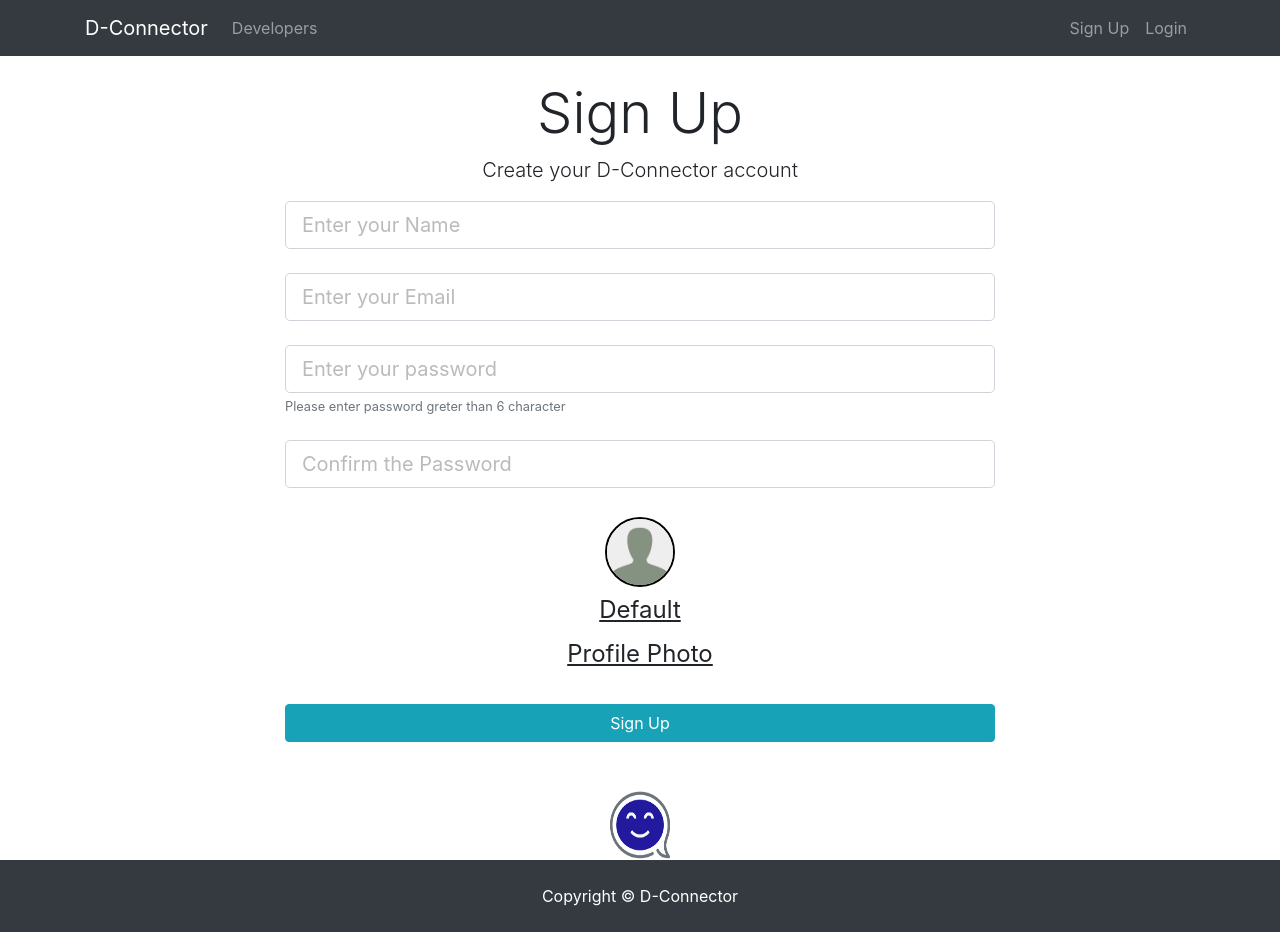
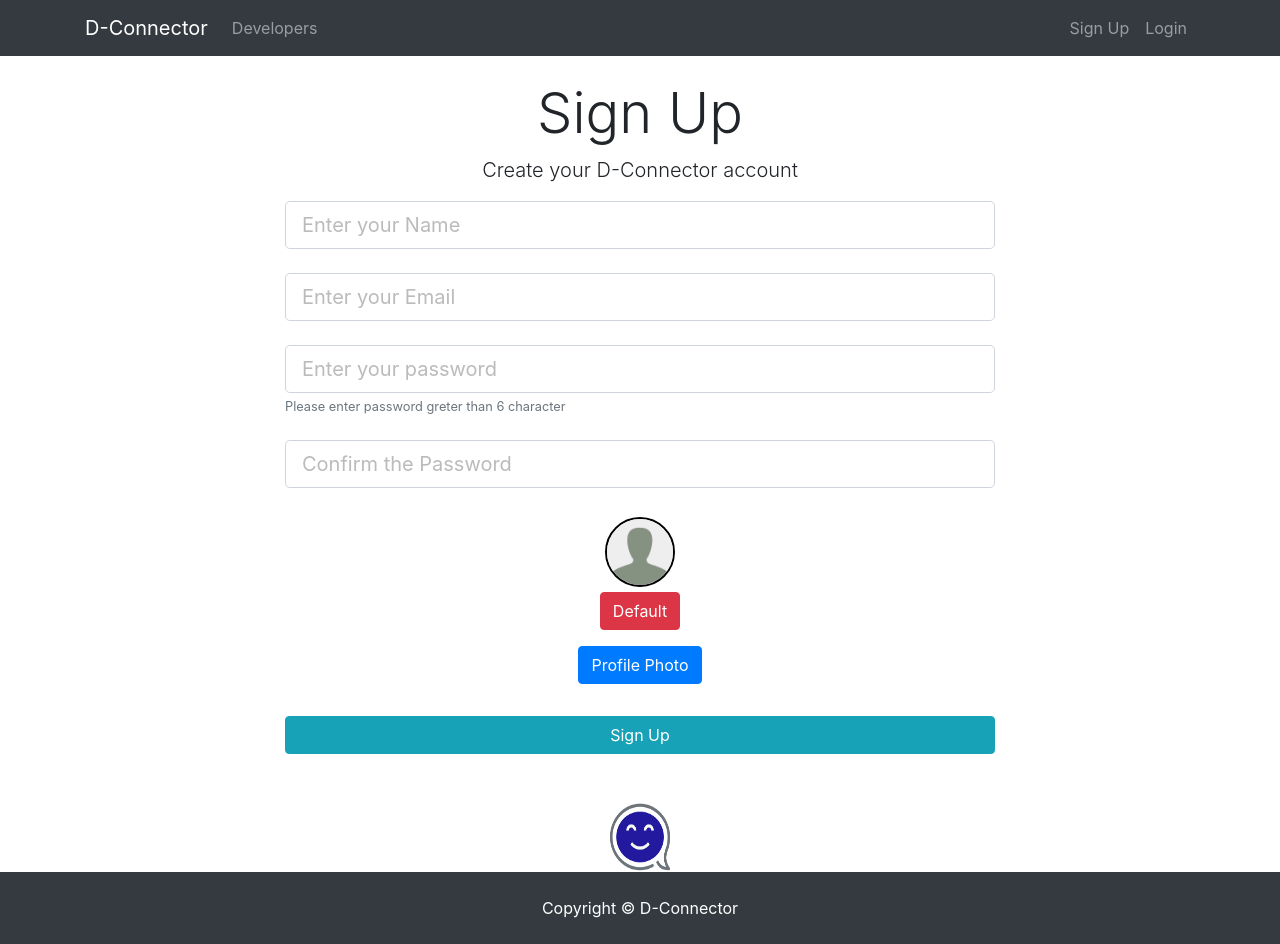
Before and after one commit to Dhruv278/D-Con, a React (Create React App) app in the folder my-app/: page /signup in a window 1280 px wide. Built offline with nearby package versions, Linux system fonts and the light colour scheme.

Commit message:
initial commit

```diff
--- a/my-app/src/components/auth/signup.js
+++ b/my-app/src/components/auth/signup.js
@@ -121,9 +121,9 @@ class Signup extends Component {
                                     />
                                 <div className="form-group profileimg">
                                     <img className="dpimg" src={this.state.src} alt="Profile"></img>
-                                    <label className="profile-lable" onClick={this.setDefault}> Default
+                                    <label className="btn btn-danger" onClick={this.setDefault}> Default
                                     </label>
-                                    <label className="profile-lable">Profile Photo
+                                    <label className="btn btn-primary m-2">Profile Photo
                                     <input type="file" id="inputImage" className="form-control form-control-lg" onChange={this.setFile} placeholder="Display photo" name="file" accept="image/*" />
                                     </label>
                                 </div>
--- a/my-app/src/components/post/postForm.js
+++ b/my-app/src/components/post/postForm.js
@@ -78,7 +78,7 @@ class PostForm extends Component {
                                     </label>):(
                                         <div >
                                          <img className="postimg" src={this.state.src} alt="Profile"></img>
-                                         <label className=" m-2 btn btn-primary" onClick={this.setDefault}> Cancle Photo
+                                         <label className=" m-2 btn btn-danger" onClick={this.setDefault}> Cancle Photo
                                          </label>
                                          <label className=" m-2 btn btn-primary">Change Photo
                                          <input type="file" id="inputImage" className="form-control form-control-lg" onChange={this.setFile} placeholder="Display photo" name="file" accept="image/*" />
```
